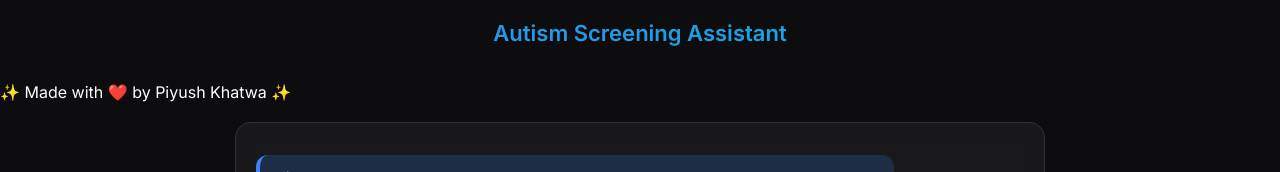
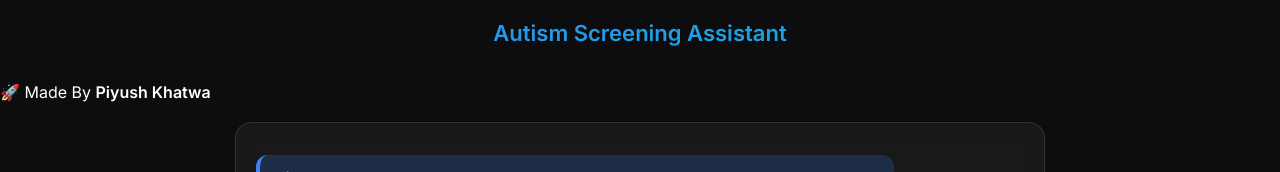
Before and after one commit to PiyushKhatwa/autisim-predictor, a plain HTML site: page autism-chatbot/frontend/index.html in a window 1280 px wide. Shown: the top 172 px of the page. Drawn offline with Linux system fonts and the light colour scheme.

Commit message:
Added footer - Made By Piyush Khatwa

```diff
--- a/autism-chatbot/frontend/index.html
+++ b/autism-chatbot/frontend/index.html
@@ -9,9 +9,9 @@
 
 <body>
     <div class="header">Autism Screening Assistant</div>
-    <div>
-        <p>✨ Made with ❤️ by <span>Piyush Khatwa</span> ✨</p>
-    </div>
+    <footer class="pk-badge"><p>🚀 Made By <strong>Piyush Khatwa</strong></p>
+</footer>
+
     <div class="chat-container">
         <div id="chat-box" class="chat-box"></div>
 
```
